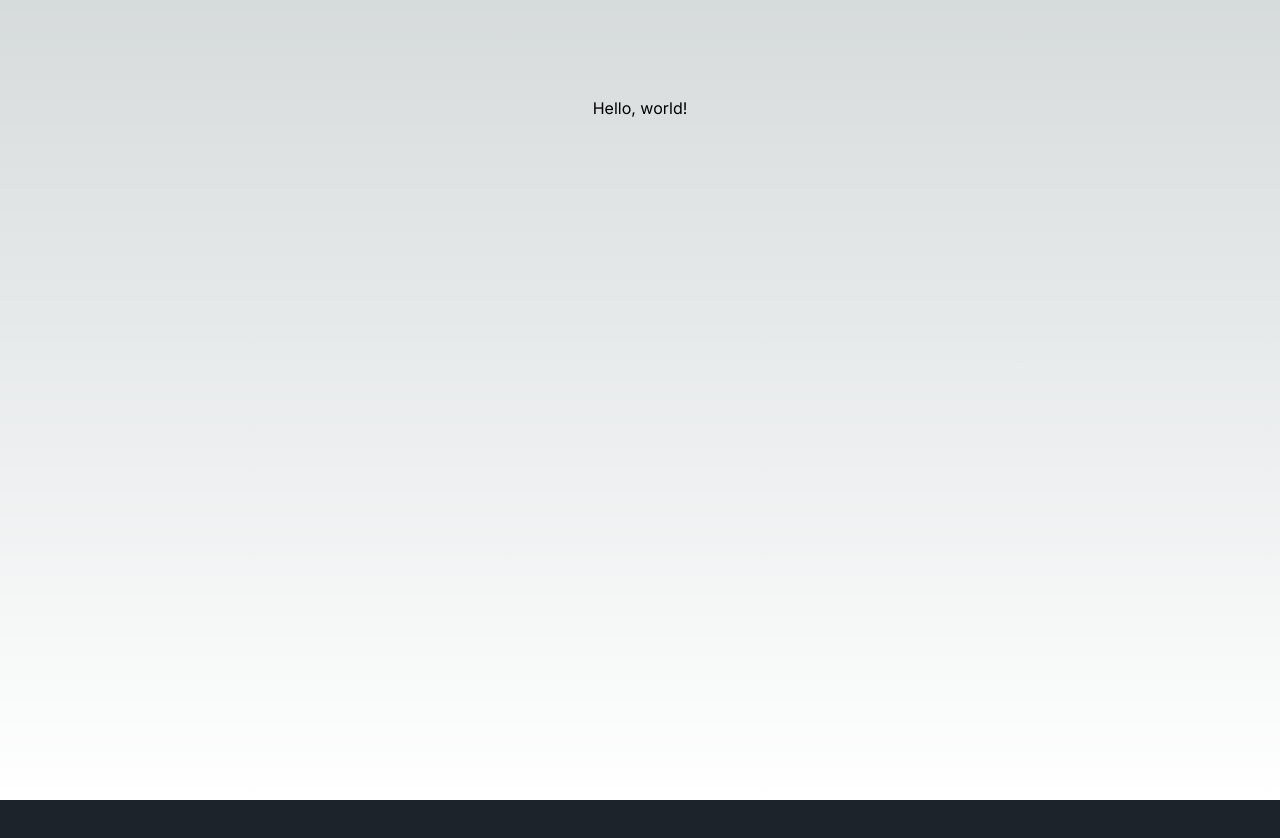
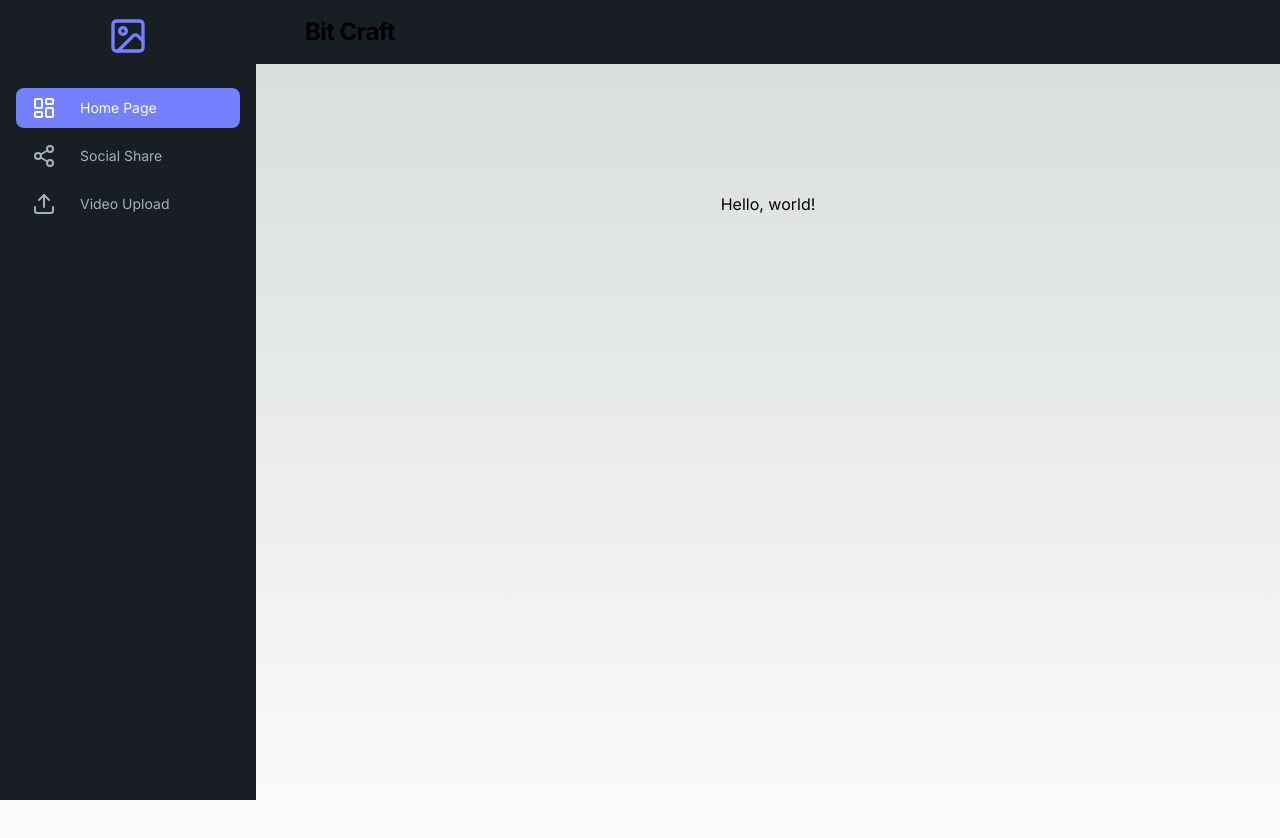
Before and after one commit to MdSadiqMd/BitCraft, a Next.js app: page / in a window 1280 px wide. Shown: the top 838 px of the page. Before the commit the page ends 800 px from the top, so only its background shows below. Built offline with nearby package versions, Linux system fonts and the light colour scheme; no server answers.

Commit message:
Style Added App layout and modified routes

```diff
--- a/app/layout.tsx
+++ b/app/layout.tsx
@@ -1,7 +1,9 @@
 import type { Metadata } from "next";
 import { Inter } from "next/font/google";
+import { ClerkProvider } from '@clerk/nextjs';
+
 import "./globals.css";
-import { ClerkProvider } from '@clerk/nextjs';
+import AppLayout from "@/components/appLayout";
 
 const inter = Inter({ subsets: ["latin"] });
 
@@ -18,8 +20,12 @@ export default function RootLayout({
     return (
         <ClerkProvider>
             <html lang="en">
-                <body className={inter.className}>{children}</body>
+                <body className={inter.className}>
+                    <AppLayout>
+                        {children}
+                    </AppLayout>
+                </body>
             </html>
-        </ClerkProvider >
+        </ClerkProvider>
     );
 }
--- a/components/appLayout.tsx
+++ b/components/appLayout.tsx
@@ -55,7 +55,7 @@ const AppLayout = ({
                         <div className="flex-1">
                             <Link href="/" onClick={handleLogoClick}>
                                 <div className="btn btn-ghost normal-case text-2xl font-bold tracking-tight cursor-pointer">
-                                    Cloudinary Showcase
+                                    Bit Craft
                                 </div>
                             </Link>
                         </div>
--- a/constants/sidebarItems.constant.ts
+++ b/constants/sidebarItems.constant.ts
@@ -5,7 +5,7 @@ import {
 } from "lucide-react";
 
 export const sidebarItems = [
-    { href: "/home", icon: LayoutDashboardIcon, label: "Home Page" },
-    { href: "/social-share", icon: Share2Icon, label: "Social Share" },
+    { href: "/", icon: LayoutDashboardIcon, label: "Home Page" },
+    { href: "/social", icon: Share2Icon, label: "Social Share" },
     { href: "/video-upload", icon: UploadIcon, label: "Video Upload" },
 ];
```
